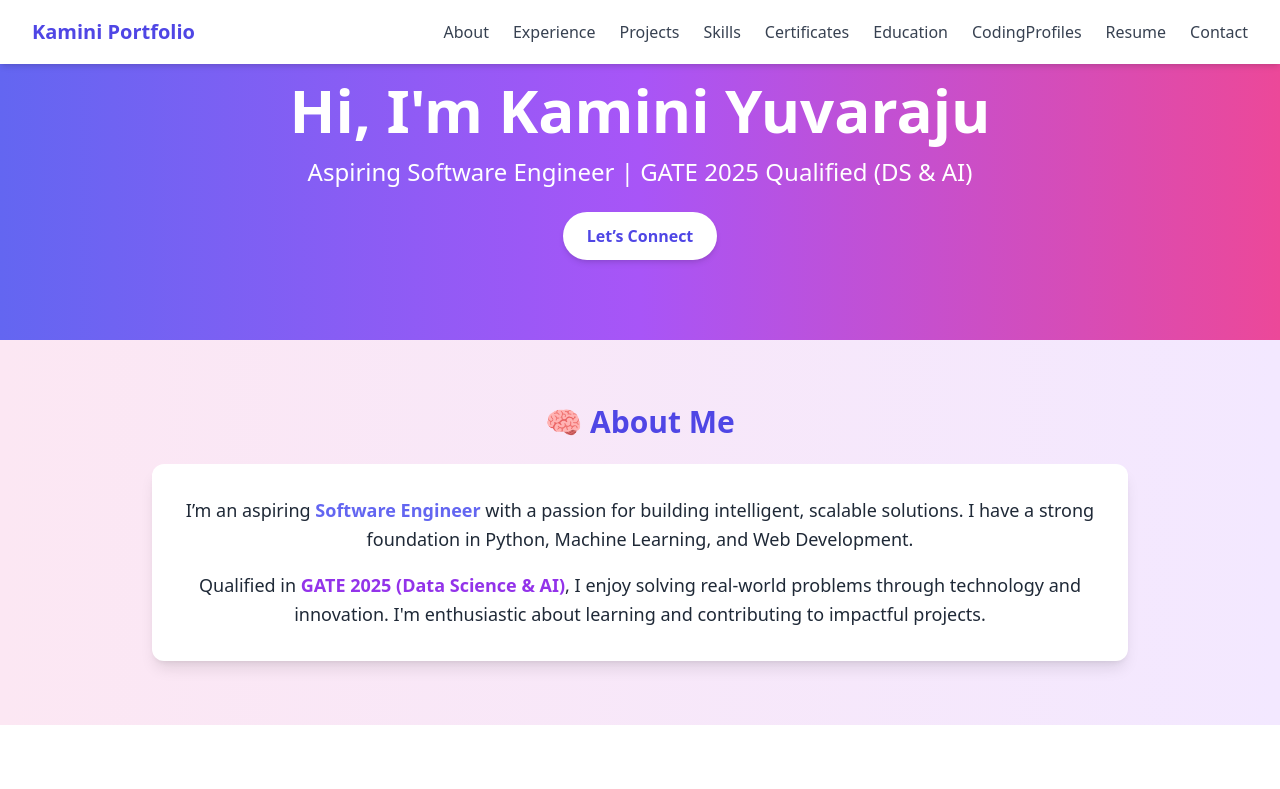
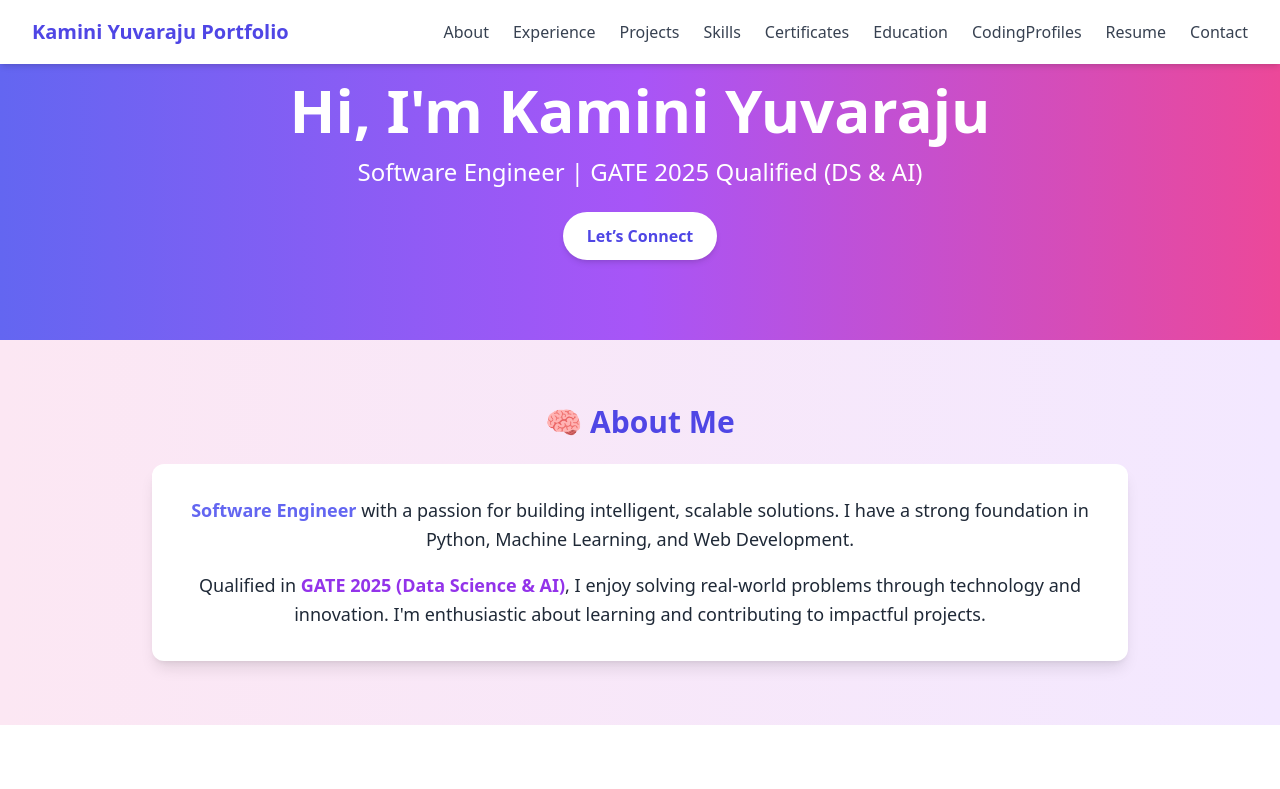
Before and after one commit to kaminiyuvaraju/kaminiyuvaraju, a React (Create React App) app: page / in a window 1280 px wide. Shown: the top 789 px of the page. Built offline with nearby package versions, Linux system fonts and the light colour scheme; the HTML template or start-up script is replaced by a standard one.

Commit message:
Changes Added

```diff
--- a/src/components/About.js
+++ b/src/components/About.js
@@ -30,7 +30,6 @@ const About = () => {
           viewport={{ once: true }}
         >
           <p>
-            I’m an aspiring{" "}
             <span className="font-semibold text-indigo-500">Software Engineer</span> with a passion
             for building intelligent, scalable solutions. I have a strong foundation in Python, Machine Learning, and
             Web Development.
--- a/src/components/Contact.js
+++ b/src/components/Contact.js
@@ -61,7 +61,7 @@ const Contact = () => {
               {
                 icon: <FaLinkedin />,
                 label: "LinkedIn",
-                href: "https://linkedin.com/in/kamini-yuvaraju-249a71259",
+                href: "https://linkedin.com/in/kamini-yuvaraju",
               },
             ].map((item, index) => (
               <motion.a
--- a/src/components/Hero.js
+++ b/src/components/Hero.js
@@ -25,7 +25,7 @@ const Hero = () => {
           animate={{ opacity: 1, y: 0 }}
           transition={{ duration: 0.8, delay: 0.4 }}
         >
-          Aspiring Software Engineer | GATE 2025 Qualified (DS & AI)
+        Software Engineer | GATE 2025 Qualified (DS & AI)
         </motion.p>
 
         <motion.a
--- a/src/components/Navbar.js
+++ b/src/components/Navbar.js
@@ -28,7 +28,7 @@ const Navbar = () => {
             whileHover={{ scale: 1.05 }}
             transition={{ type: "spring", stiffness: 300 }}
           >
-            Kamini Portfolio
+            Kamini Yuvaraju Portfolio
           </motion.h1>
 
           <div className="hidden md:flex space-x-6">
```
